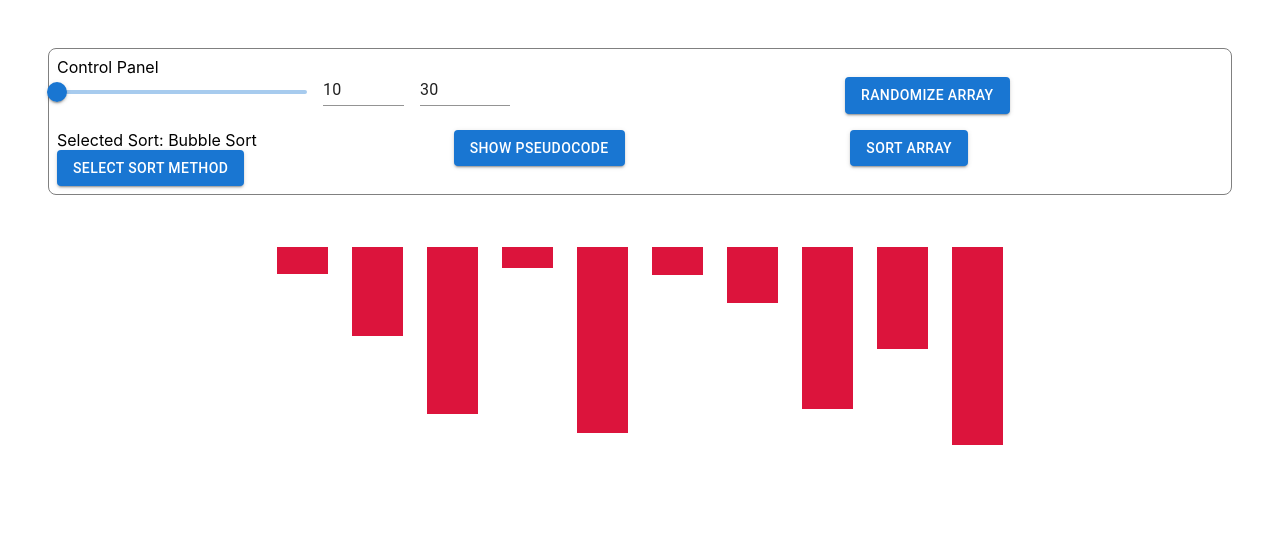
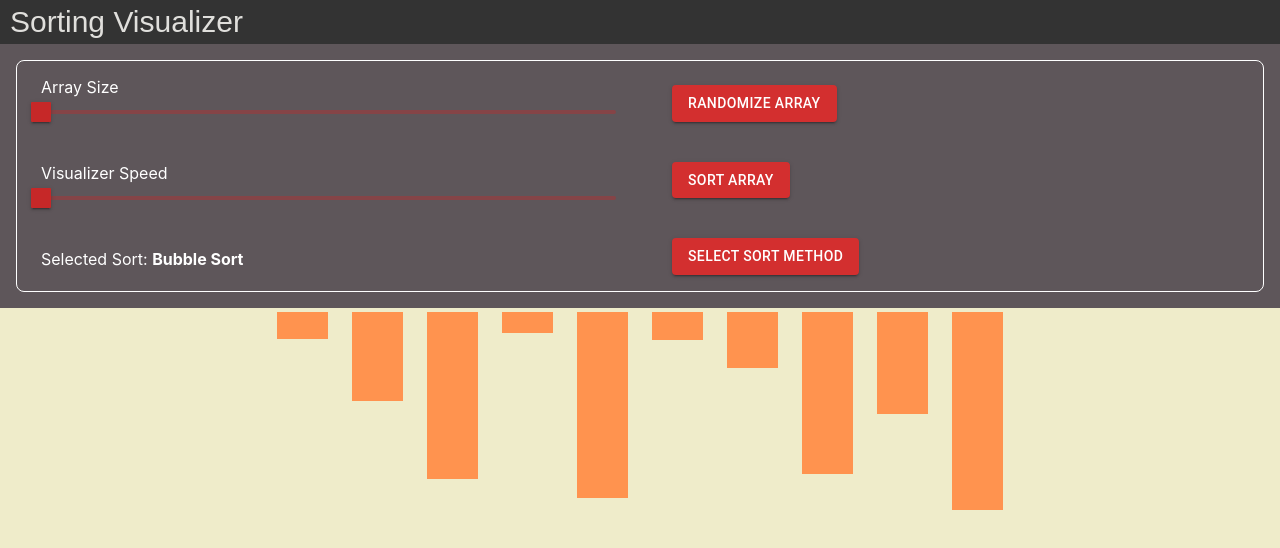
Before and after one commit to ArmanSandhu/algo_visualizer, a React (Create React App) app: page / in a window 1280 px wide. Shown: the top 548 px of the page. Built offline with nearby package versions, Linux system fonts and the light colour scheme.

Commit message:
CSS changes and code cleanup

```diff
--- a/src/App.css
+++ b/src/App.css
@@ -1,3 +1,26 @@
+body {
+  background-color: #efecca;
+  color: white;
+}
+
+.header {
+  background-color: #333;
+
+}
+
+.header h1 {
+  position: relative;
+  padding-left: 10px;
+  padding-top: 5px;
+  padding-bottom: 5px;
+  margin: 0;
+  font-family: "Raleway", sans-serif;
+  font-weight: 300;
+  font-size: 30px;
+  color: #e0dfdc;
+  text-transform: capitalize;
+}
+
 .container{
   width: 100%;
   min-height: 100%;
--- a/src/App.js
+++ b/src/App.js
@@ -1,167 +1,16 @@
 import React, { useState, useEffect } from 'react';
 import ControlPanel from './components/ControlPanel/ControlPanel';
-// import Canvas from './components/Canvas/Canvas';
 import ModalDialog from './components/ModalDialog/ModalDialog';
-import Box from '@mui/material/Box';
+import { Snackbar, Box } from '@mui/material';
+import { bubbleSort, combSort, cockTailSort, insertionSort, shellSort, selectionSort, quickSort, mergeSort } from './algorithms/algorithms';
+import MuiAlert from "@mui/material/Alert"
 import './App.css';
 
 const sortMethods = ['Bubble Sort', 'Selection Sort', 'Insertion Sort', 'Merge Sort', 'Quick Sort', 'Cocktail Sort', 'Shell Sort', 'Comb Sort'];
 
-function compare(a, b) {
-  return ['compare', a, b];
-};
-
-function swap(a, b) {
-  return ['swap', a, b];
-};
-
-function* bubbleSort(array) {
-  let len = array.length;
-  let swapped;
-  for (let i = 1; i < len; i++) {
-    swapped = false;
-    for (let j = 0; j < len - 1; j++) {
-      if ((yield compare(j, j + 1)) > 0) {
-        yield swap (j, j + 1);
-        swapped = true;
-      }
-    }
-
-    if (!swapped) { break; };
-  }
-};
-
-function findGap(gap) {
-  console.log("Finding Gap");
-  gap = Math.floor(gap / 1.3);
-  if (gap <= 1) {
-    return 1;
-  }
-  return gap;
-}
-
-function* combSort(array) {
-  let len = array.length;
-  let gap = len;
-  let swapped;
-  while(true) {
-    swapped = false;
-    gap = findGap(gap);
-    for (let j = 0; j < len - gap; j++) {
-      if ((yield compare(j, j + gap)) > 0) {
-        yield swap (j, j + gap);
-        swapped = true;
-      }
-    }
-
-    if (!swapped && gap === 1) { break; };
-  }
-}
-
-function* cockTailSort(start, end) {
-  let swapped = true;
-  while(swapped) {
-    swapped = false;
-    for (let i = 0; i < end; i++) {
-      if ((yield compare(i, i + 1)) > 0) {
-        yield swap(i, i + 1);
-        swapped = true;
-      }
-    }
-    if (swapped == false) {
-      break;
-    }
-    end--;
-    swapped = false;
-    for (let j = end - 1; j >= start; j--) {
-      if ((yield compare(j, j + 1)) > 0) {
-        yield swap(j, j + 1);
-        swapped = true;
-      }
-    }
-    start++;
-  }
-}
-
-function* insertionSort(array) {
-  let len = array.length;
-  for (let i = 1; i < len; i++) {
-    for (let j = i; j > 0 && (yield compare(j, j - 1)) < 0; j--) {
-			yield swap(j, j - 1);
-		}
-  }
-};
-
-function* shellSort(array) {
-  let len = array.length;
-  for (let interval = Math.floor(len/2); interval > 0; interval = Math.floor(interval/2)) {
-    for (let i = interval; i < len; i++) {
-      for (let j = i; j >= interval && (yield compare(j, j - interval)) < 0; j -= interval) {
-        yield swap(j, j - interval);
-      }
-    }
-  }
-}
-
-function* selectionSort(array) {
-  let len = array.length;
-  let min_index;
-  for (let i = 0; i < len - 1; i++) {
-    min_index = i;
-    for (let j = i + 1; j < len; j++) {
-      if ((yield compare(min_index, j)) > 0) {
-        min_index = j;
-      }
-    }
-    yield swap(min_index, i);
-  }
-};
-
-function* quickSort(start, end) {
-  if (end - start <= 1) {
-    return;
-  }
-  const pivot = end - 1;
-  let i = start;
-  for (let j = start; j < end; j++) {
-    if ((yield compare(j, pivot)) < 0) {
-      yield swap(i, j);
-      i++;
-    }
-  }
-  yield swap(pivot, i);
-  yield* quickSort(start, i);
-  yield* quickSort(i + 1, end);
-}
-
-function* mergeSort(start, end) {
-  if (end - start <= 1) {
-    return;
-  }
-  let mid = start + Math.floor((end - start) / 2);
-  yield* mergeSort(start, mid);
-  yield* mergeSort(mid, end);
-  yield* merge(start, mid, end)
-}
-
-function* merge(start, mid, end) {
-  let start2 = mid;
-  while (start < mid && start2 < end) {
-    if((yield compare(start, start2)) < 0) {
-      start++;
-    } else {
-      let index = start2;
-      while (index != start) {
-        yield swap(index, index - 1);
-        index--;
-      }
-      yield swap(start, index);
-      start++;
-      mid++;
-      start2++;
-    }
-  }
-};
+const Alert = React.forwardRef(function Alert(props, ref) {
+  return <MuiAlert elevation={6} ref={ref} variant="filled" {...props} />;
+});
 
 export default function App () {
 
@@ -170,6 +19,7 @@ export default function App () {
   const [modalFlag, showModal] =  useState(false);
   const [arraySize, setSize] = useState(10);
   const [playing, setPlay] = useState(false);
+  const [disabled, setDisabled] = useState(false);
   const [done, setDone] = useState(false);
   const [delay, setDelay] = useState(30);
   const [barColor, setBarColor] = useState({});
@@ -179,6 +29,7 @@ export default function App () {
   });
   const [barWidth, setBarWidth] = useState(10);
   const [barMargin, setBarMargin] = useState(1);
+  const [error, setError] = useState(false);
 
   useEffect(() => {
     createRandomArray();
@@ -258,8 +109,8 @@ export default function App () {
               nextValue = 0;
             }
             setBarColor({
-          [action.value[1]] : 'green',
-          [action.value[2]] : 'green',
+              [action.value[1]] : '#a9cbb7',
+              [action.value[2]] : '#a9cbb7',
             });
           console.log(JSON.stringify(latestArray) + `: Compared ${action.value[1]}: ${a} to ${action.value[2]}: ${b} resulting in ${nextValue}`);
           } else if (action.value[0] === 'swap') {
@@ -268,15 +119,18 @@ export default function App () {
             latestArray[action.value[1]] = latestArray[action.value[2]];
             latestArray[action.value[2]] = tmp;
             setBarColor({
-          [action.value[1]] : 'blue',
-          [action.value[2]] : 'blue',
+              [action.value[1]] : '#f7ff58',
+              [action.value[2]] : '#f7ff58',
             });
             setArray(latestArray);
             console.log(JSON.stringify(latestArray) + `: Swapped index ${action.value[1]} and ${action.value[2]}`);
           }
       }, delay);
 
-      return () => window.clearInterval(timerFunc);
+      return () => {
+        window.clearInterval(timerFunc)
+        setDisabled(false);
+      };
     }
   }, [done, playing]);
 
@@ -318,7 +172,9 @@ export default function App () {
     if (buttonEvent === "Sort Array") {
       if (playing && done) {
         console.log("Randomize the Array!");
+        setError(true);
       } else {
+        setDisabled(true);
         setPlay(true);
       }
     }
@@ -338,7 +194,17 @@ export default function App () {
     setDelay(value);
   }
 
+  const handleErrorClose = () => {
+    setError(false);
+  }
+
     return (
+    <div>
+      <div className='header'>
+        <h1>
+          Sorting Visualizer
+        </h1>
+      </div>
       <div className='container'>
         <Box sx={{display: 'grid', height: '100%', width: '100%'}}>
           {<><ControlPanel handleButtonCallback = {handleButtonCallback}
@@ -347,25 +213,31 @@ export default function App () {
                         array_size = {arraySize}
                         sliderChange = {setRandomArraySize}
                         animDelay = {delay}
-                      delayChange = {setAnimDelay}/>
+                        delayChange = {setAnimDelay}
+                        isDisabled = {disabled}/>
           <ModalDialog showState = {modalFlag}
                   sortOptions = {sortMethods}
                   selection = {sort_selection}
                   onClose = {closeModal}/></>}
-        {/*<Canvas array = {this.state.array}/>*/}
           <Box>
               <div className='canvas'>
                   {array.map((value, idx) => (
                       <div className='bar' key={idx} style={{
                         height: `${value}px`,
-                      backgroundColor: barColor[idx] ?? 'crimson',
+                        backgroundColor: barColor[idx] ?? '#ff934f',
                         width: `${barWidth}px`,
                         marginLeft: `${barMargin}px`,
                         marginRight: `${barMargin}px`}}></div>
                   ))}
               </div>
+              <Snackbar open={error} autoHideDuration={6000} onClose={handleErrorClose}>
+                <Alert onClose={handleErrorClose} severity="error" sx={{ width: '100%' }}>
+                  Please randomize the Array!
+                </Alert>
+              </Snackbar>
           </Box>
         </Box>
       </div>
+    </div>
     );
 }
--- /dev/null
+++ b/src/algorithms/algorithms.js
@@ -0,0 +1,157 @@
+function compare(a, b) {
+    return ['compare', a, b];
+  };
+
+  function swap(a, b) {
+    return ['swap', a, b];
+  };
+
+  function* bubbleSort(array) {
+    let len = array.length;
+    let swapped;
+    for (let i = 1; i < len; i++) {
+      swapped = false;
+      for (let j = 0; j < len - 1; j++) {
+        if ((yield compare(j, j + 1)) > 0) {
+          yield swap (j, j + 1);
+          swapped = true;
+        }
+      }
+
+      if (!swapped) { break; };
+    }
+  };
+
+  function findGap(gap) {
+    console.log("Finding Gap");
+    gap = Math.floor(gap / 1.3);
+    if (gap <= 1) {
+      return 1;
+    }
+    return gap;
+  }
+
+  function* combSort(array) {
+    let len = array.length;
+    let gap = len;
+    let swapped;
+    while(true) {
+      swapped = false;
+      gap = findGap(gap);
+      for (let j = 0; j < len - gap; j++) {
+        if ((yield compare(j, j + gap)) > 0) {
+          yield swap (j, j + gap);
+          swapped = true;
+        }
+      }
+
+      if (!swapped && gap === 1) { break; };
+    }
+  }
+
+  function* cockTailSort(start, end) {
+    let swapped = true;
+    while(swapped) {
+      swapped = false;
+      for (let i = 0; i < end; i++) {
+        if ((yield compare(i, i + 1)) > 0) {
+          yield swap(i, i + 1);
+          swapped = true;
+        }
+      }
+      if (swapped == false) {
+        break;
+      }
+      end--;
+      swapped = false;
+      for (let j = end - 1; j >= start; j--) {
+        if ((yield compare(j, j + 1)) > 0) {
+          yield swap(j, j + 1);
+          swapped = true;
+        }
+      }
+      start++;
+    }
+  }
+
+  function* insertionSort(array) {
+    let len = array.length;
+    for (let i = 1; i < len; i++) {
+      for (let j = i; j > 0 && (yield compare(j, j - 1)) < 0; j--) {
+              yield swap(j, j - 1);
+          }
+    }
+  };
+
+  function* shellSort(array) {
+    let len = array.length;
+    for (let interval = Math.floor(len/2); interval > 0; interval = Math.floor(interval/2)) {
+      for (let i = interval; i < len; i++) {
+        for (let j = i; j >= interval && (yield compare(j, j - interval)) < 0; j -= interval) {
+          yield swap(j, j - interval);
+        }
+      }
+    }
+  }
+
+  function* selectionSort(array) {
+    let len = array.length;
+    let min_index;
+    for (let i = 0; i < len - 1; i++) {
+      min_index = i;
+      for (let j = i + 1; j < len; j++) {
+        if ((yield compare(min_index, j)) > 0) {
+          min_index = j;
+        }
+      }
+      yield swap(min_index, i);
+    }
+  };
+
+  function* quickSort(start, end) {
+    if (end - start <= 1) {
+      return;
+    }
+    const pivot = end - 1;
+    let i = start;
+    for (let j = start; j < end; j++) {
+      if ((yield compare(j, pivot)) < 0) {
+        yield swap(i, j);
+        i++;
+      }
+    }
+    yield swap(pivot, i);
+    yield* quickSort(start, i);
+    yield* quickSort(i + 1, end);
+  }
+
+  function* mergeSort(start, end) {
+    if (end - start <= 1) {
+      return;
+    }
+    let mid = start + Math.floor((end - start) / 2);
+    yield* mergeSort(start, mid);
+    yield* mergeSort(mid, end);
+    yield* merge(start, mid, end)
+  }
+
+  function* merge(start, mid, end) {
+    let start2 = mid;
+    while (start < mid && start2 < end) {
+      if((yield compare(start, start2)) < 0) {
+        start++;
+      } else {
+        let index = start2;
+        while (index != start) {
+          yield swap(index, index - 1);
+          index--;
+        }
+        yield swap(start, index);
+        start++;
+        mid++;
+        start2++;
+      }
+    }
+  };
+
+  export { bubbleSort, combSort, cockTailSort, insertionSort, shellSort, selectionSort, quickSort, mergeSort }
--- a/src/components/Canvas/Canvas.css
+++ /dev/null
@@ -1,13 +0,0 @@
-.bar{
-     width: 10px;
-     background-color: crimson;
-     display: inline-block;
-     margin: 0 1px;
-     vertical-align: top;
-}
-
-.canvas{
-    margin: auto;
-    text-align: center;
-    padding: 4px;
-}
--- a/src/components/ControlPanel/ControlPanel.css
+++ b/src/components/ControlPanel/ControlPanel.css
@@ -0,0 +1,3 @@
+.control_panel {
+    background-color: #5e565a;
+}
--- a/src/components/ControlPanel/ControlPanel.js
+++ b/src/components/ControlPanel/ControlPanel.js
@@ -9,12 +9,9 @@ import Button from '@mui/material/Button';
 export default function ControlPanel(props) {
 
     const onButtonTrigger = (event, text) => {
-        // If the event is to choose a sort method or show pseudocode, then open a modal
+        // If the event is to choose a sort method then open a modal
         if (text === "Select Sort") {
             props.openModal();
-        }
-        else if (text === "Pseudocode") {
-            console.log("Pseudocode");
         }
         // otherwise we need to randomize the array or start the sort animation
         else {
@@ -27,92 +24,72 @@ export default function ControlPanel(props) {
         props.sliderChange(newValue);
     }
 
-    const handleInputChange = (event) => {
-        props.sliderChange(event.target.value === '' ? '' : Number(event.target.value));
-    }
-
-    const handleDelayChange = (event) => {
-        props.delayChange(event.target.value === '' ? '' : Number(event.target.value));
-    }
-
-    const handleBlur = () => {
-        if (props.array_size < 0) {
-            props.sliderChange(0);
-        }
-        else if (props.array_size > 100) {
-            props.sliderChange(100);
-        }
-    }
-
-    const handleDelayBlur = () => {
-        if (props.delayChange < 30) {
-            props.delayChange(30);
-        }
-        else if (props.delayChange > 6000) {
-            props.delayChange(6000);
-        }
+    const handleDelayChange = (event, newValue) => {
+        props.delayChange(newValue);
     }
 
     return (
         <div className='control_panel'>
-            <Box sx={{border: '1px solid grey', borderRadius: 2, m: 6, p: 1}}>
-                Control Panel
+            <Box sx={{border: '1px solid white', borderRadius: 2, m: 2, p: 1}}>
                 <Grid container spacing={2}>
-                    <Grid item xs={6} md={8}>
-                        <Grid container item spacing={2}>
-                            <Grid item>
-                                <Box sx={{width: 250}}>
+                    <Grid container item xs={6} spacing={2} direction="column">
+                        <Grid item>
+                            <Box sx={{m: 1, px: 1}}>
+                                Array Size
                                 <Slider value={typeof props.array_size === 'number' ? props.array_size: 0}
+                                    sx={{
+                                        color: 'error.dark',
+                                        '& .MuiSlider-thumb': {
+                                            borderRadius: '1px',
+                                        }
+                                    }}
                                     min={10}
                                     max={100}
                                     step={10}
                                     onChange={handleSliderChange}
-                                    aria-labelledby="input-slider"/>
-                                </Box>
-                            </Grid>
-                            <Grid item>
-                                <MuiInput value={props.array_size}
-                                    size="small"
-                                    onChange={handleInputChange}
-                                    onBlur={handleBlur}
-                                    inputProps={{
-                                        step: 10,
-                                        min: 0,
-                                        max: 100,
-                                        type: 'number',
-                                        "aria-labelledby": 'input-slider',
+                                    aria-labelledby="input-slider"
+                                    disabled={props.isDisabled}/>
+                            </Box>
+                        </Grid>
+                        <Grid item>
+                            <Box sx={{m: 1, px: 1}}>
+                                Visualizer Speed
+                                <Slider value={typeof props.animDelay === 'number' ? props.animDelay: 30}
+                                    sx={{
+                                        color: 'error.dark',
+                                        '& .MuiSlider-thumb': {
+                                            borderRadius: '1px',
+                                        }
                                     }}
-                                    />
-                            </Grid>
-                            <Grid item>
-                                <MuiInput value={props.animDelay}
-                                    size="small"
+                                    min={30}
+                                    max={210}
+                                    step={30}
                                     onChange={handleDelayChange}
-                                    onBlur={handleDelayBlur}
-                                    inputProps={{
-                                        step: 30,
-                                        min: 30,
-                                        max: 6000,
-                                        type: 'number',
-                                        "aria-labelledby": 'input-slider',
-                                    }}
-                                    />
-                            </Grid>
+                                    aria-labelledby="input-slider"
+                                    disabled={props.isDisabled}/>
+                            </Box>
+                        </Grid>
+                        <Grid item>
+                            <Box sx={{m: 1, px: 1}}>
+                                Selected Sort: <b>{props.sort_method}</b>
+                            </Box>
                         </Grid>
                     </Grid>
-                    <Grid item xs={6} md={4}>
-                        <Button variant="contained" onClick={(e) => onButtonTrigger(e, "Randomize")}>Randomize Array</Button>
-                    </Grid>
-                    <Grid container item spacing={3}>
-                        <Grid item xs={4} md={4}>
-                            Selected Sort: {props.sort_method}
-                            <Button variant="contained" onClick={(e) => onButtonTrigger(e, "Select Sort")}>Select Sort Method</Button>
+                    <Grid container item xs={6} spacing={2} direction="column">
+                        <Grid item>
+                            <Box sx={{m: 1, px: 2, pt: 1}}>
+                                <Button variant="contained" color="error" disabled={props.isDisabled} onClick={(e) => onButtonTrigger(e, "Randomize")}>Randomize Array</Button>
+                            </Box>
                         </Grid>
-                        <Grid item xs={4} md={4}>
-                            <Button variant="contained" onClick={(e) => onButtonTrigger(e, "Pseudocode")}>Show Pseudocode</Button>
+                        <Grid item>
+                            <Box sx={{m: 1, px: 2, pt: 1}}>
+                                <Button variant="contained" color="error" disabled={props.isDisabled} onClick={(e) => onButtonTrigger(e, "Sort Array")}>Sort Array</Button>
+                            </Box>
                         </Grid>
-                        <Grid item xs={4} md={4}>
-                            <Button variant="contained" onClick={(e) => onButtonTrigger(e, "Sort Array")}>Sort Array</Button>
+                        <Grid item>
+                            <Box sx={{m: 1, px: 2, pt: 1}}>
+                                <Button variant="contained" color="error" disabled={props.isDisabled} onClick={(e) => onButtonTrigger(e, "Select Sort")}>Select Sort Method</Button>
+                            </Box>
                         </Grid>
                     </Grid>
                 </Grid>
```
Also changed, not shown: src/components/Canvas/Canvas.js (deleted, +0 -17 lines). Lines whose indentation alone changed are shown as unchanged.
